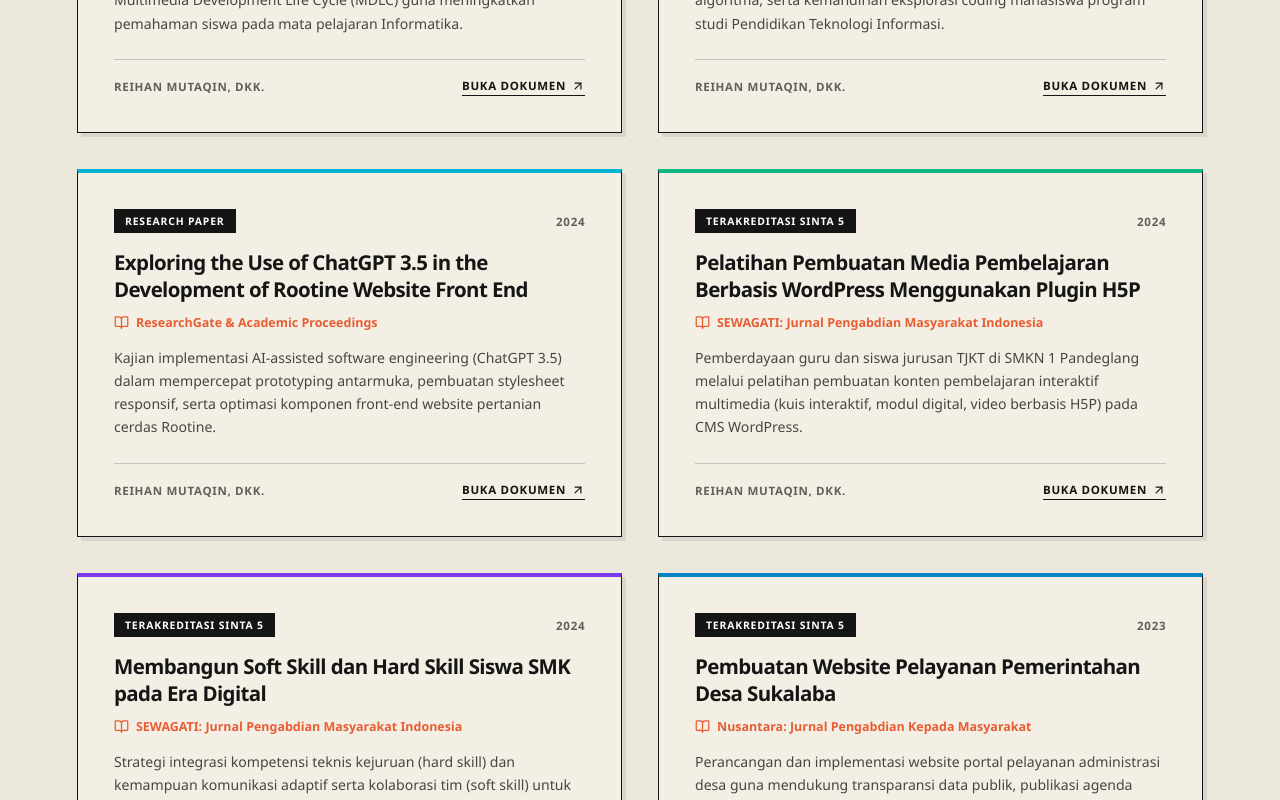
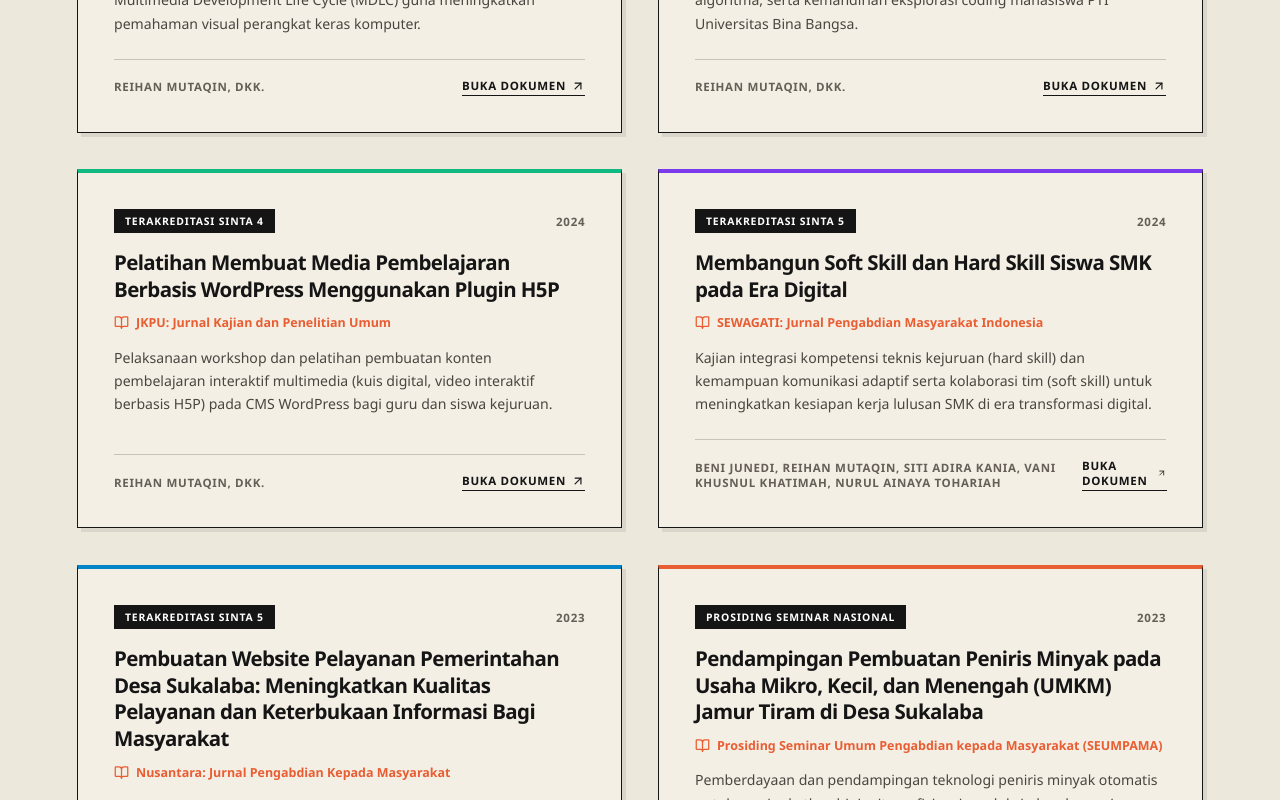
Before and after one commit to ReihanMutaqin/reihan, a React (Vite) app: page / in a window 1280 px wide. Shown: the part 11200-12000 px from the top of the page. Built offline with nearby package versions, Linux system fonts and the light colour scheme.

Commit message:
feat(publikasi): perbarui seluruh 6 tautan langsung ke artikel jurnal OJS dan prosiding resmi sesuai data publikasi

```diff
--- a/src/App.tsx
+++ b/src/App.tsx
@@ -329,10 +329,10 @@ const publications: Publication[] = [
     year: '2025',
     category: 'Augmented Reality & Media Edukasi',
     description:
-      'Pengembangan buku ajar interaktif 3D berbasis Augmented Reality (AR) menggunakan engine Unity dan Vuforia dengan metode Multimedia Development Life Cycle (MDLC) guna meningkatkan pemahaman siswa pada mata pelajaran Informatika.',
+      'Pengembangan buku ajar interaktif 3D berbasis Augmented Reality (AR) menggunakan engine Unity dan Vuforia dengan metode Multimedia Development Life Cycle (MDLC) guna meningkatkan pemahaman visual perangkat keras komputer.',
     authors: 'Reihan Mutaqin, dkk.',
     badge: 'Terakreditasi SINTA 3',
-    link: 'https://scholar.google.com/citations?user=ZcbqktkAAAAJ&hl=id',
+    link: 'http://ejournal.stitpn.ac.id/index.php/islamika/article/view/5466',
     accent: '#e95d32',
   },
   {
@@ -341,34 +341,22 @@ const publications: Publication[] = [
     year: '2024',
     category: 'Artificial Intelligence in Education',
     description:
-      'Penelitian evaluasi dampak integrasi Large Language Model (ChatGPT AI) terhadap motivasi belajar, kreativitas pemecahan masalah algoritma, serta kemandirian eksplorasi coding mahasiswa program studi Pendidikan Teknologi Informasi.',
+      'Penelitian evaluasi dampak integrasi Large Language Model (ChatGPT AI) terhadap motivasi belajar, kreativitas pemecahan masalah algoritma, serta kemandirian eksplorasi coding mahasiswa PTI Universitas Bina Bangsa.',
     authors: 'Reihan Mutaqin, dkk.',
     badge: 'Terakreditasi SINTA 5',
-    link: 'https://scholar.google.com/citations?user=ZcbqktkAAAAJ&hl=id',
+    link: 'https://www.jurnal.faperta-unras.ac.id/index.php/JS/article/view/214',
     accent: '#f2c94c',
   },
   {
-    title: 'Exploring the Use of ChatGPT 3.5 in the Development of Rootine Website Front End',
-    journal: 'ResearchGate & Academic Proceedings',
+    title: 'Pelatihan Membuat Media Pembelajaran Berbasis WordPress Menggunakan Plugin H5P',
+    journal: 'JKPU: Jurnal Kajian dan Penelitian Umum',
     year: '2024',
-    category: 'Software Engineering & AI Dev',
+    category: 'Media Pembelajaran Interaktif',
     description:
-      'Kajian implementasi AI-assisted software engineering (ChatGPT 3.5) dalam mempercepat prototyping antarmuka, pembuatan stylesheet responsif, serta optimasi komponen front-end website pertanian cerdas Rootine.',
+      'Pelaksanaan workshop dan pelatihan pembuatan konten pembelajaran interaktif multimedia (kuis digital, video interaktif berbasis H5P) pada CMS WordPress bagi guru dan siswa kejuruan.',
     authors: 'Reihan Mutaqin, dkk.',
-    badge: 'Research Paper',
-    link: 'https://scholar.google.com/citations?user=ZcbqktkAAAAJ&hl=id',
-    accent: '#06b6d4',
-  },
-  {
-    title: 'Pelatihan Pembuatan Media Pembelajaran Berbasis WordPress Menggunakan Plugin H5P',
-    journal: 'SEWAGATI: Jurnal Pengabdian Masyarakat Indonesia',
-    year: '2024',
-    category: 'Pengabdian Masyarakat & Edukasi',
-    description:
-      'Pemberdayaan guru dan siswa jurusan TJKT di SMKN 1 Pandeglang melalui pelatihan pembuatan konten pembelajaran interaktif multimedia (kuis interaktif, modul digital, video berbasis H5P) pada CMS WordPress.',
-    authors: 'Reihan Mutaqin, dkk.',
-    badge: 'Terakreditasi SINTA 5',
-    link: 'https://scholar.google.com/citations?user=ZcbqktkAAAAJ&hl=id',
+    badge: 'Terakreditasi SINTA 4',
+    link: 'https://e-journal.nalanda.ac.id/index.php/jkpu/article/view/883',
     accent: '#10b981',
   },
   {
@@ -377,23 +365,35 @@ const publications: Publication[] = [
     year: '2024',
     category: 'Pendidikan Vokasi & Literasi Digital',
     description:
-      'Strategi integrasi kompetensi teknis kejuruan (hard skill) dan kemampuan komunikasi adaptif serta kolaborasi tim (soft skill) untuk meningkatkan kesiapan kerja lulusan SMK di era transformasi digital.',
-    authors: 'Reihan Mutaqin, dkk.',
+      'Kajian integrasi kompetensi teknis kejuruan (hard skill) dan kemampuan komunikasi adaptif serta kolaborasi tim (soft skill) untuk meningkatkan kesiapan kerja lulusan SMK di era transformasi digital.',
+    authors: 'Beni Junedi, Reihan Mutaqin, Siti Adira Kania, Vani Khusnul Khatimah, Nurul Ainaya Tohariah',
     badge: 'Terakreditasi SINTA 5',
-    link: 'https://scholar.google.com/citations?user=ZcbqktkAAAAJ&hl=id',
+    link: 'https://jurnal-stiepari.ac.id/index.php/sewagati/article/view/1346',
     accent: '#7c3aed',
   },
   {
-    title: 'Pembuatan Website Pelayanan Pemerintahan Desa Sukalaba',
+    title: 'Pembuatan Website Pelayanan Pemerintahan Desa Sukalaba: Meningkatkan Kualitas Pelayanan dan Keterbukaan Informasi Bagi Masyarakat',
     journal: 'Nusantara: Jurnal Pengabdian Kepada Masyarakat',
     year: '2023',
     category: 'Digitalisasi Layanan Publik',
     description:
       'Perancangan dan implementasi website portal pelayanan administrasi desa guna mendukung transparansi data publik, publikasi agenda desa, serta mempermudah pengajuan permohonan layanan bagi warga.',
+    authors: 'Reihan Mutaqin, Abdul Bahits, Ana Regitha Dwi Saputri, Muhamad Nur Fauzan',
+    badge: 'Terakreditasi SINTA 5',
+    link: 'https://prin.or.id/index.php/nusantara/article/view/1610',
+    accent: '#0284c7',
+  },
+  {
+    title: 'Pendampingan Pembuatan Peniris Minyak pada Usaha Mikro, Kecil, dan Menengah (UMKM) Jamur Tiram di Desa Sukalaba',
+    journal: 'Prosiding Seminar Umum Pengabdian kepada Masyarakat (SEUMPAMA)',
+    year: '2023',
+    category: 'Teknologi Tepat Guna & PkM',
+    description:
+      'Pemberdayaan dan pendampingan teknologi peniris minyak otomatis untuk meningkatkan higienitas, efisiensi produksi, dan daya saing produk UMKM jamur tiram lokal.',
     authors: 'Reihan Mutaqin, dkk.',
-    badge: 'Terakreditasi SINTA 5',
-    link: 'https://scholar.google.com/citations?user=ZcbqktkAAAAJ&hl=id',
-    accent: '#0284c7',
+    badge: 'Prosiding Seminar Nasional',
+    link: 'https://conferences.lppmbinabangsa.ac.id/index.php/seumpama/article/view/44',
+    accent: '#e95d32',
   },
 ]
 
```
